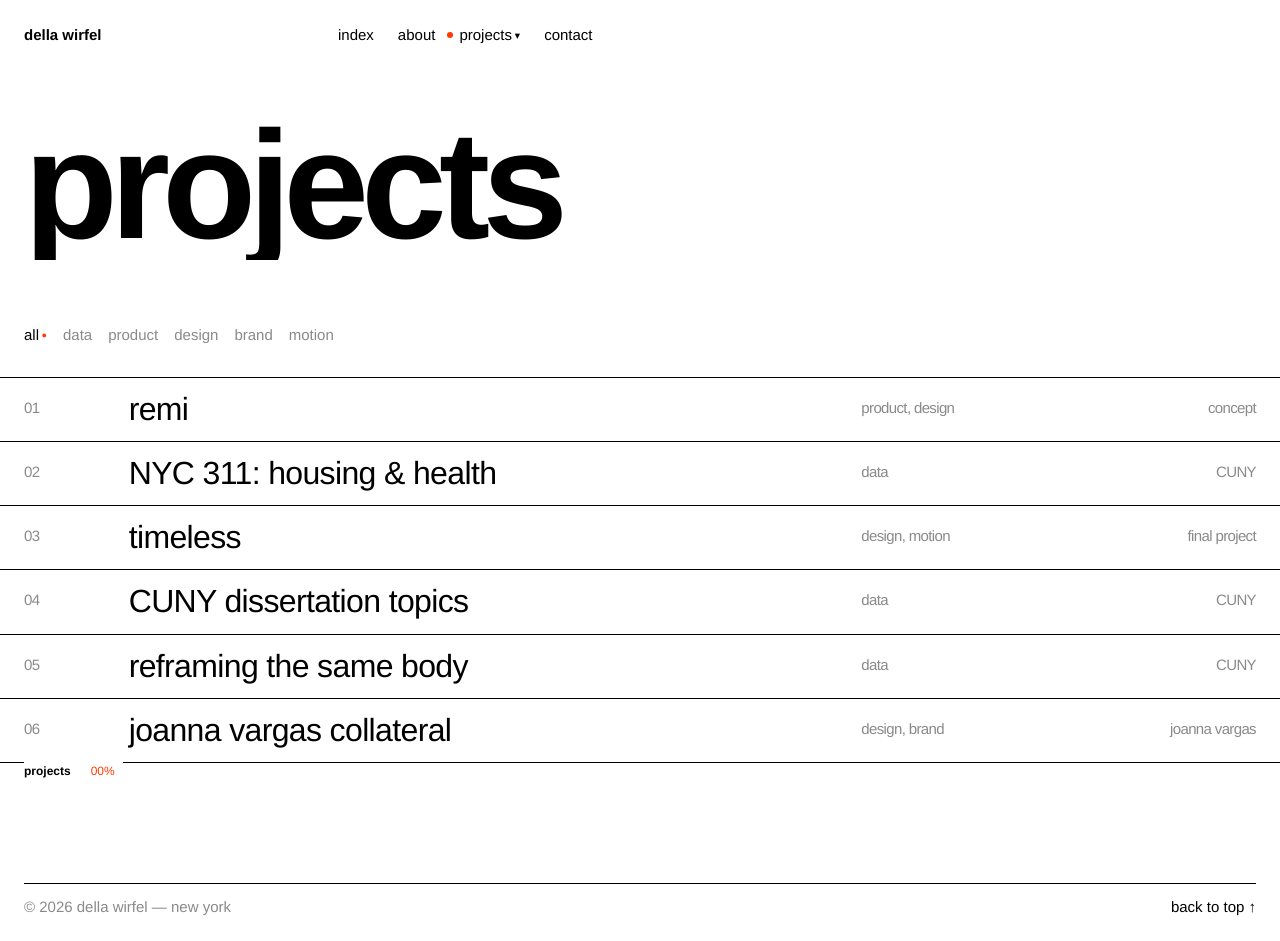
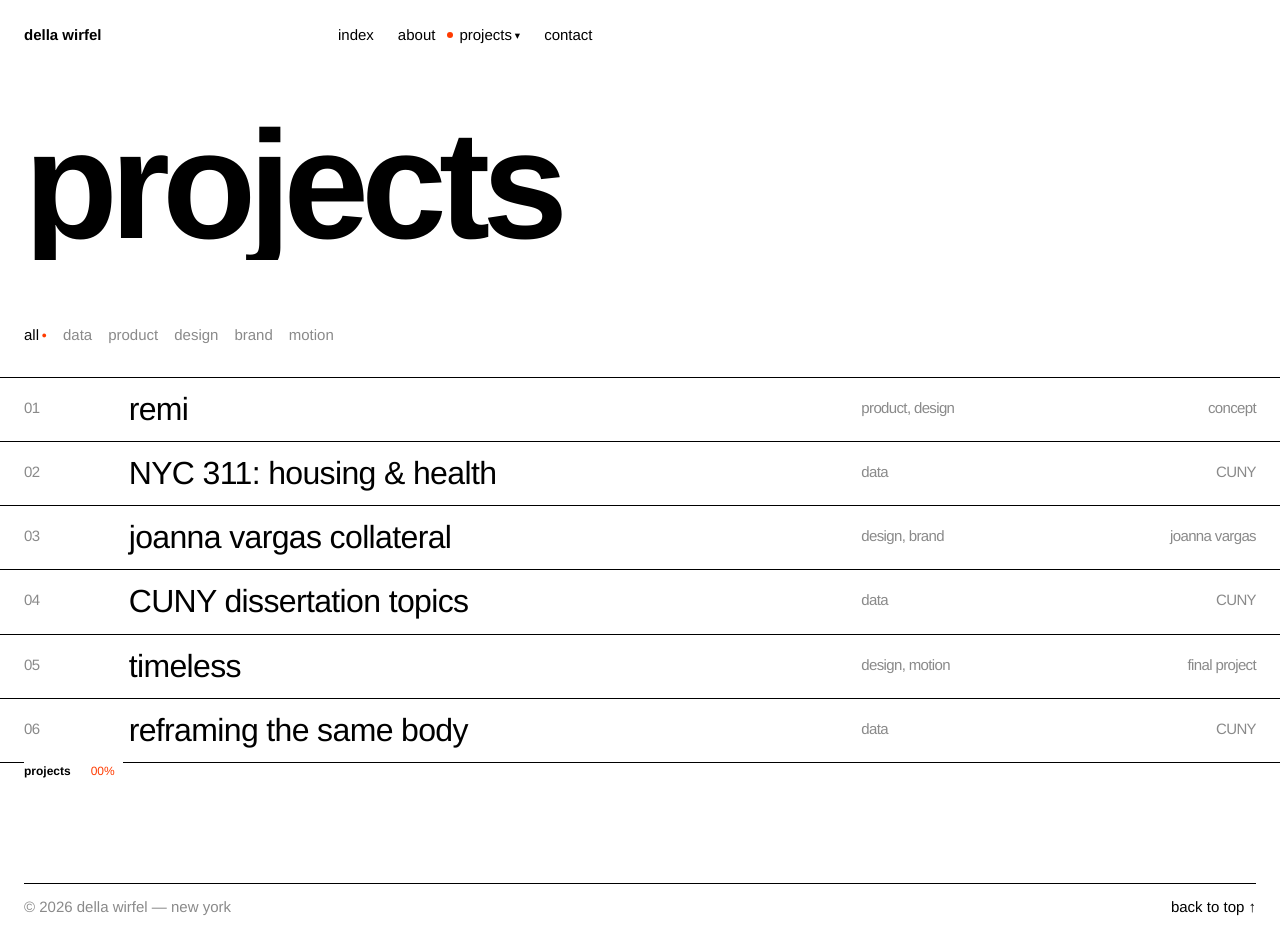
Before and after one commit to glitchdalle/dellawirfel, a plain HTML site: page projects.html in a window 1280 px wide. Drawn offline with Linux system fonts and the light colour scheme.

Commit message:
feature joanna vargas collateral as selected work 03; order remi, NYC 311, JV, CUNY, timeless, then reframing
Co-Authored-By: Claude Opus 5.5 <noreply@anthropic.com>
Claude-Session: https://claude.ai/code/session_01RkuedTUMzGSUkbQHpBo9SB

```diff
--- a/projects.html
+++ b/projects.html
@@ -48,12 +48,12 @@
           <span class="year">CUNY</span>
         </a>
       </li>
-      <li data-tags="design motion" data-img="timeless-14.png">
-        <a href="projects/timeless.html">
+      <li data-tags="design brand" data-img="images/web/spagirldigest_titlepic.jpg">
+        <a href="projects/joanna-vargas-brand.html">
           <span class="num">03</span>
-          <span class="name">timeless</span>
-          <span class="tags">design, motion</span>
-          <span class="year">final project</span>
+          <span class="name">joanna vargas collateral</span>
+          <span class="tags">design, brand</span>
+          <span class="year">joanna vargas</span>
         </a>
       </li>
       <li data-tags="data" data-img="images/cuny-thumb.svg">
@@ -64,20 +64,20 @@
           <span class="year">CUNY</span>
         </a>
       </li>
+      <li data-tags="design motion" data-img="timeless-14.png">
+        <a href="projects/timeless.html">
+          <span class="num">05</span>
+          <span class="name">timeless</span>
+          <span class="tags">design, motion</span>
+          <span class="year">final project</span>
+        </a>
+      </li>
       <li data-tags="data" data-img="">
         <a href="projects/reframing-the-same-body.html">
-          <span class="num">05</span>
+          <span class="num">06</span>
           <span class="name">reframing the same body</span>
           <span class="tags">data</span>
           <span class="year">CUNY</span>
-        </a>
-      </li>
-      <li data-tags="design brand" data-img="images/web/spagirldigest_titlepic.jpg">
-        <a href="projects/joanna-vargas-brand.html">
-          <span class="num">06</span>
-          <span class="name">joanna vargas collateral</span>
-          <span class="tags">design, brand</span>
-          <span class="year">joanna vargas</span>
         </a>
       </li>
     </ul>
```
Also changed, not shown: index.html (+13 -5 lines), projects/joanna-vargas-brand.html (+1 -1 lines).
